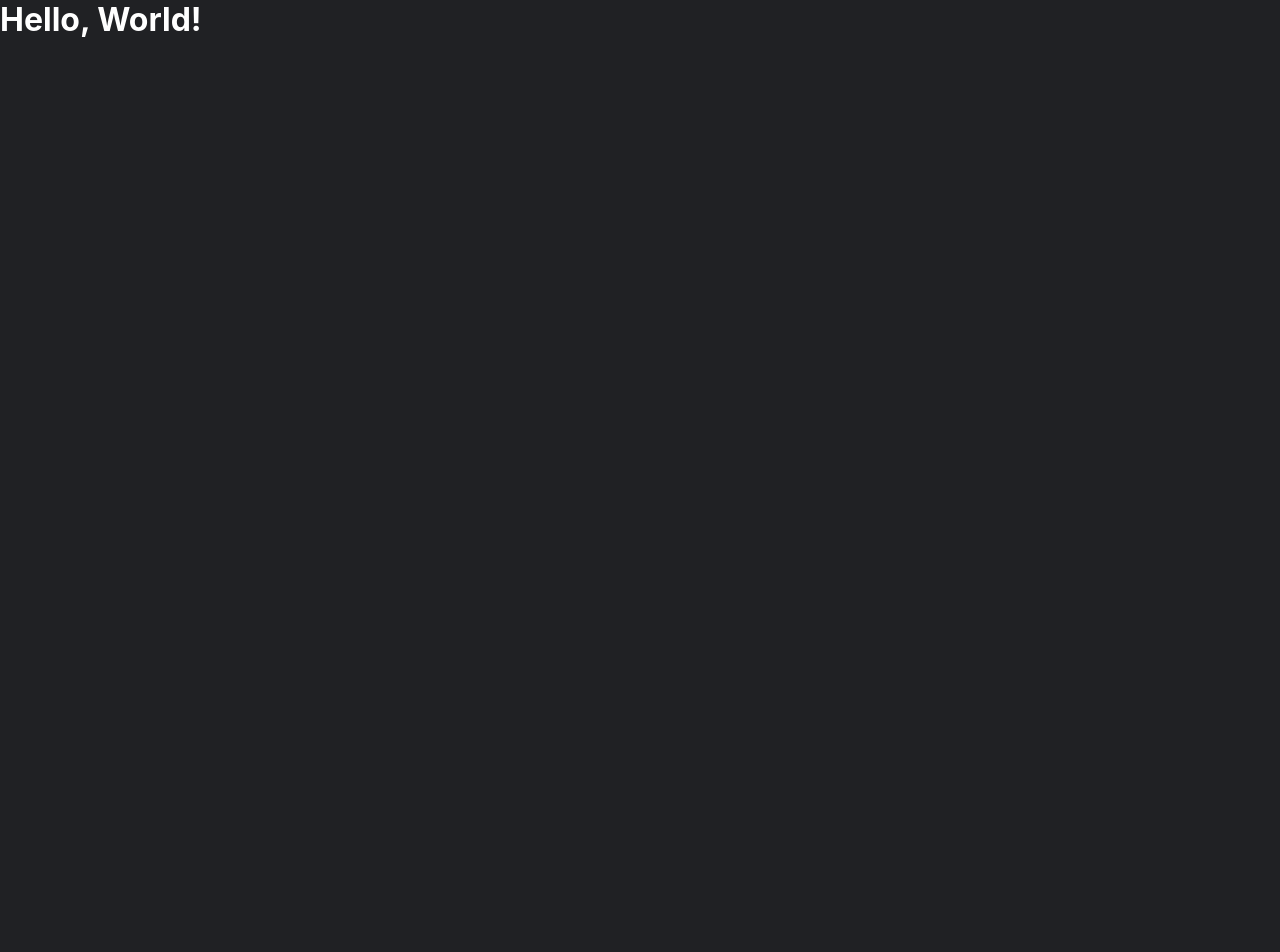
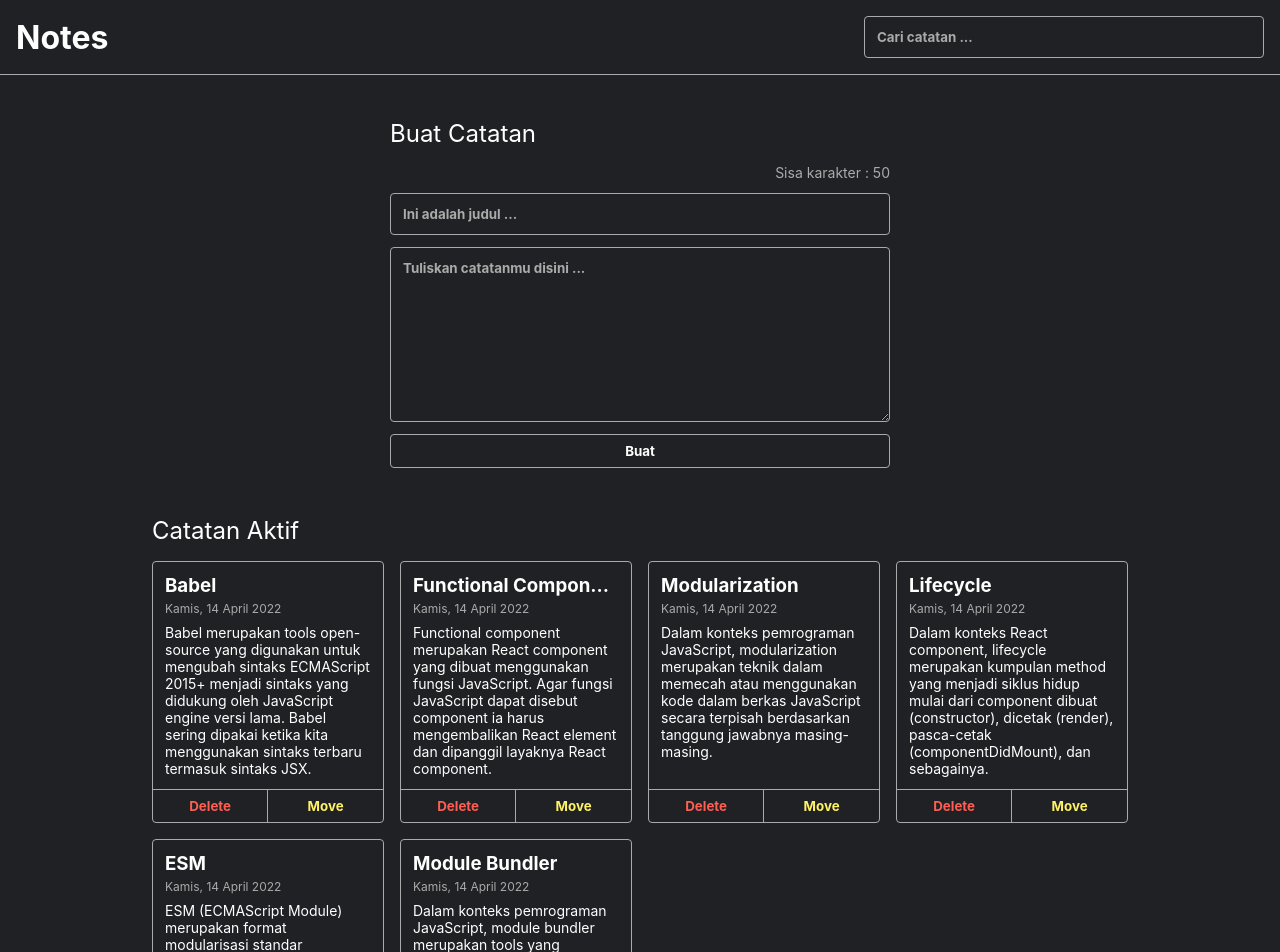
Before and after one commit to nandartika/personal-notes, a React (Vite) app: page / in a window 1280 px wide. Shown: the top 952 px of the page. Before the commit the page ends 800 px from the top, so only its background shows below. Built offline with nearby package versions, Linux system fonts and the light colour scheme.

Commit message:
fundamental react

```diff
--- /dev/null
+++ b/src/components/ArchivedMoveButton.jsx
@@ -0,0 +1,11 @@
+import React from 'react'
+
+function ArchivedMoveButton({ onArchiveMove, isArchived, id }) {
+  return (
+    <button className='note-item__archive-button' onClick={() => onArchiveMove(id)}>
+      {isArchived ? 'Unarchive' : 'Move'}
+    </button>
+  )
+}
+
+export default ArchivedMoveButton
--- /dev/null
+++ b/src/components/DeleteButton.jsx
@@ -0,0 +1,11 @@
+import React from 'react'
+
+function DeleteButton({ onDelete, id }) {
+  return (
+    <button className='note-item__delete-button' onClick={() => onDelete(id)}>
+      Delete
+    </button>
+  )
+}
+
+export default DeleteButton
--- /dev/null
+++ b/src/components/NavigationApp.jsx
@@ -0,0 +1,14 @@
+import React from 'react'
+import SearchInput from './SearchInput'
+
+function NavigationApp({ onSearch, searchKeyword }) {
+  return (
+    <div className='note-app__header'>
+      <h1>Notes</h1>
+
+      <SearchInput onSearch={onSearch} keyword={searchKeyword} />
+    </div>
+  )
+}
+
+export default NavigationApp
--- /dev/null
+++ b/src/components/NoteApp.jsx
@@ -0,0 +1,117 @@
+import React from 'react'
+import { getInitialData } from '../utils'
+import NoteForm from './NoteForm'
+import NotesList from './NotesList'
+import NavigationApp from './NavigationApp'
+
+class NoteApp extends React.Component {
+  constructor(props) {
+    super(props)
+
+    this.state = {
+      notes: getInitialData(),
+      filteredNotes: getInitialData(),
+      searchKeyword: '',
+    }
+
+    this.onAddContactHandler = this.onAddContactHandler.bind(this)
+    this.onDeleteHandler = this.onDeleteHandler.bind(this)
+    this.onArchiveMoveHandler = this.onArchiveMoveHandler.bind(this)
+    this.searchInputEventHandler = this.searchInputEventHandler.bind(this)
+  }
+
+  onAddContactHandler({ title, body }) {
+    const timestamp = new Date().getTime()
+    const newNote = {
+      id: timestamp,
+      title,
+      body,
+      createdAt: timestamp,
+      archived: false,
+    }
+    this.setState((prevState) => {
+      return {
+        notes: [newNote, ...prevState.notes],
+        filteredNotes: [newNote, ...prevState.filteredNotes],
+      }
+    })
+  }
+
+  onDeleteHandler(id) {
+    const notes = this.state.notes.filter((note) => note.id !== id)
+    const filteredNotes = this.state.filteredNotes.filter(
+      (note) => note.id !== id
+    )
+    this.setState({ notes, filteredNotes })
+  }
+
+  onArchiveMoveHandler(id) {
+    const notes = this.state.notes.map((note) => {
+      if (note.id === id) {
+        return {
+          ...note,
+          archived: !note.archived,
+        }
+      }
+      return note
+    })
+
+    const filteredNotes = this.state.filteredNotes.map((note) => {
+      if (note.id === id) {
+        return {
+          ...note,
+          archived: !note.archived,
+        }
+      }
+      return note
+    })
+
+    this.setState({ notes, filteredNotes })
+  }
+
+  searchInputEventHandler(event) {
+    const keyword = event.target.value
+
+    if (!keyword) {
+      this.setState({ filteredNotes: this.state.notes })
+      return
+    }
+
+    const filteredNotes = this.state.notes.filter((note) => {
+      return note.title.toLowerCase().includes(keyword.toLowerCase())
+    })
+    this.setState({ filteredNotes: filteredNotes, searchKeyword: keyword })
+  }
+
+  render() {
+    return (
+      <>
+        <NavigationApp
+          onSearch={this.searchInputEventHandler}
+          searchKeyword={this.state.searchKeyword}
+        />
+
+        <div className='note-app__body'>
+          <NoteForm addNote={this.onAddContactHandler} />
+
+          <h2>Catatan Aktif</h2>
+          <NotesList
+            notes={this.state.filteredNotes}
+            onDelete={this.onDeleteHandler}
+            onArchiveMove={this.onArchiveMoveHandler}
+          />
+
+          <h2>Arsip</h2>
+          <NotesList
+            notes={this.state.filteredNotes}
+            onDelete={this.onDeleteHandler}
+            onArchiveMove={this.onArchiveMoveHandler}
+            isArchived
+          />
+        </div>
+      </>
+    )
+  }
+}
+
+export default NoteApp
--- /dev/null
+++ b/src/components/NoteForm.jsx
@@ -0,0 +1,68 @@
+import React from 'react'
+
+class NoteForm extends React.Component {
+  constructor(props) {
+    super(props)
+
+    this.state = {
+      title: '',
+      body: '',
+    }
+
+    this.onTitleChangeEventHandler = this.onTitleChangeEventHandler.bind(this)
+    this.onBodyChangeEventHandler = this.onBodyChangeEventHandler.bind(this)
+    this.onSubmitEventHandler = this.onSubmitEventHandler.bind(this)
+  }
+
+  onTitleChangeEventHandler(event) {
+    const title = event.target.value
+    this.setState({
+      title,
+    })
+  }
+
+  onBodyChangeEventHandler(event) {
+    const body = event.target.value
+    this.setState({
+      body,
+    })
+  }
+
+  onSubmitEventHandler(event) {
+      event.preventDefault()
+      this.props.addNote(this.state)
+  }
+
+  render() {
+    return (
+      <div className='note-input'>
+        <h2>Buat Catatan</h2>
+
+        <form onSubmit={this.onSubmitEventHandler}>
+          <p className='note-input__title__char-limit'>
+            Sisa karakter : {50 - this.state.title.length}
+          </p>
+
+          <input
+            className='note-input__title'
+            type='text'
+            placeholder='Ini adalah judul ...'
+            onChange={this.onTitleChangeEventHandler}
+            value={this.state.title}
+          />
+
+          <textarea
+            className='note-input__body'
+            placeholder='Tuliskan catatanmu disini ...'
+            value={this.state.body}
+            onChange={this.onBodyChangeEventHandler}
+          ></textarea>
+
+          <button type='submit'>Buat</button>
+        </form>
+      </div>
+    )
+  }
+}
+
+export default NoteForm
--- /dev/null
+++ b/src/components/NoteItem.jsx
@@ -0,0 +1,27 @@
+import React from 'react'
+import NoteItemContent from './NoteItemContent'
+import DeleteButton from './DeleteButton'
+import ArchivedMoveButton from './ArchivedMoveButton'
+
+function NoteItem({ note, onDelete, onArchiveMove }) {
+  return (
+    <div className='note-item'>
+      <NoteItemContent
+        title={note.title}
+        createdAt={note.createdAt}
+        body={note.body}
+      />
+
+      <div className='note-item__action'>
+        <DeleteButton onDelete={onDelete} id={note.id} />
+        <ArchivedMoveButton
+          onArchiveMove={onArchiveMove}
+          isArchived={note.isArchived}
+          id={note.id}
+        />
+      </div>
+    </div>
+  )
+}
+
+export default NoteItem
--- /dev/null
+++ b/src/components/NoteItemContent.jsx
@@ -0,0 +1,14 @@
+import React from 'react'
+import { showFormattedDate } from '../utils'
+
+function NoteItemContent({ title, createdAt, body }) {
+  return (
+    <div className='note-item__content'>
+      <h3 className='note-item__title'>{title}</h3>
+      <p className='note-item__date'>{showFormattedDate(createdAt)}</p>
+      <p className='note-item__body'>{body}</p>
+    </div>
+  )
+}
+
+export default NoteItemContent
--- /dev/null
+++ b/src/components/NotesList.jsx
@@ -0,0 +1,23 @@
+import React from 'react'
+import NoteItem from './NoteItem'
+
+function NotesList({ notes, onDelete, onArchiveMove, isArchived = false }) {
+  const filteredNotes = notes.filter((note) => note.archived == isArchived)
+
+  return filteredNotes.length === 0 ? (
+    <p className='notes-list__empty-message'>Tidak ada catatan</p>
+  ) : (
+    <div className='notes-list'>
+      {filteredNotes.map((note) => (
+        <NoteItem
+          key={note.id}
+          note={note}
+          onDelete={onDelete}
+          onArchiveMove={onArchiveMove}
+        />
+      ))}
+    </div>
+  )
+}
+
+export default NotesList
--- /dev/null
+++ b/src/components/SearchInput.jsx
@@ -0,0 +1,11 @@
+import React from 'react'
+
+function SearchInput({ onSearch, keyword }) {
+  return (
+    <div className='note-search'>
+      <input type='text' placeholder='Cari catatan ...' onChange={onSearch} value={keyword}/>
+    </div>
+  )
+}
+
+export default SearchInput
```
Also changed, not shown: src/index.jsx (+6 -5 lines), 1 other file (tests, documents, lock files or other folders).
